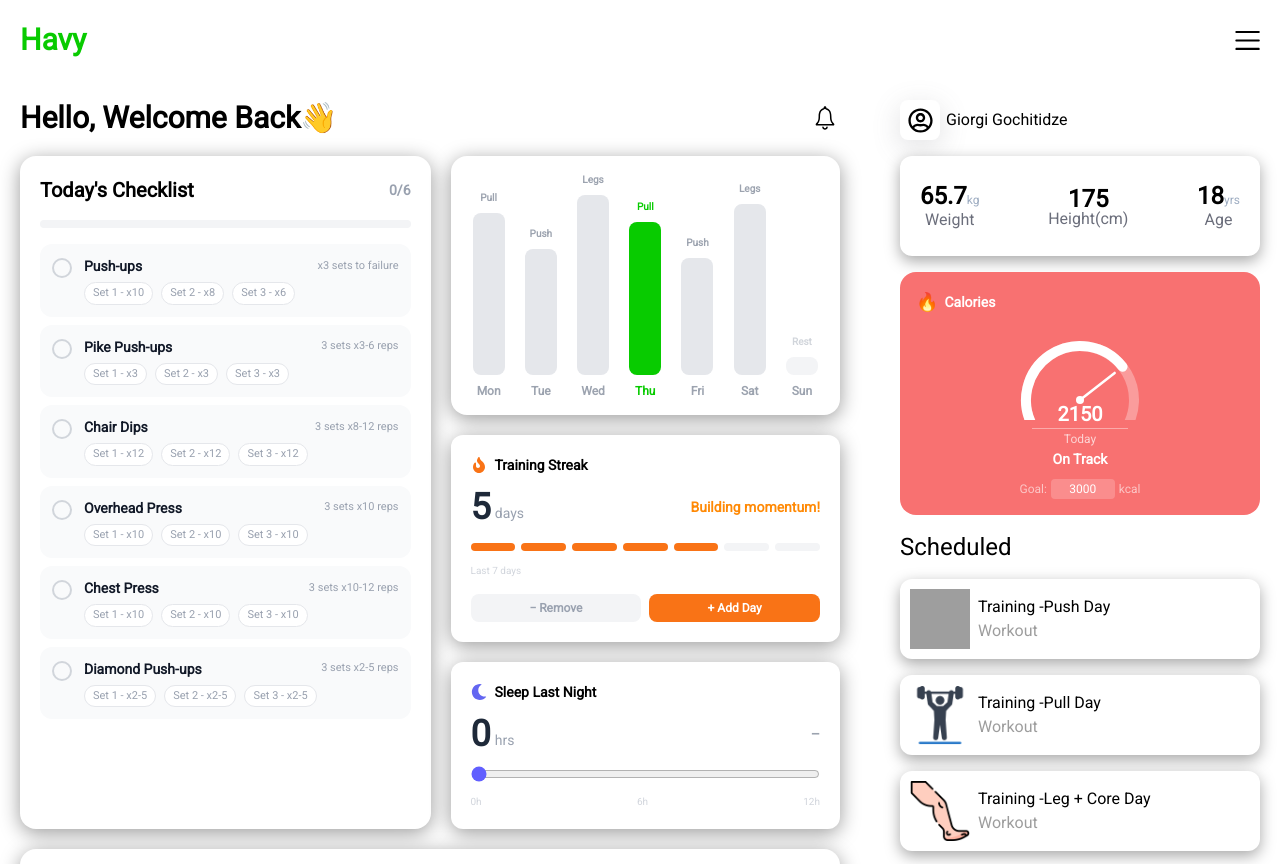
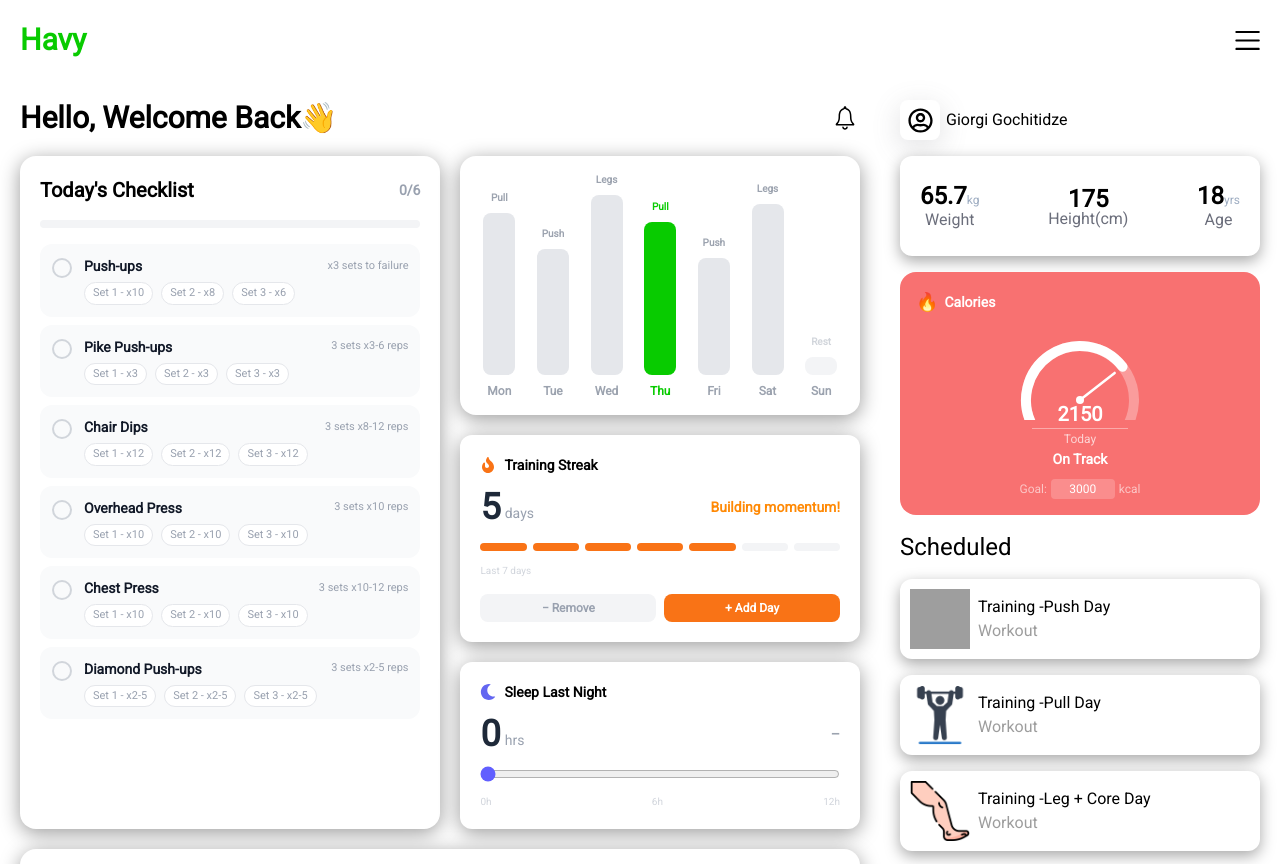
Before and after one commit to GiorgiGochitidze/havy, a Next.js app: page / in a window 1280 px wide. Shown: the top 864 px of the page. Built offline with nearby package versions, Linux system fonts and the light colour scheme; grey boxes are pictures that could not be loaded.

Commit message:
fixed gap between mini profile and main trackers

```diff
--- a/src/app/page.tsx
+++ b/src/app/page.tsx
@@ -3,7 +3,7 @@ import MiniProfile from "@/components/Profile/MiniProfile";
 
 export default function Home() {
   return (
-    <div className="flex gap-5">
+    <div className="flex">
       <main className="w-[calc(100%-400px)] h-auto gap-5 flex flex-col justify-start p-5">
         <Landing />
       </main>
```
